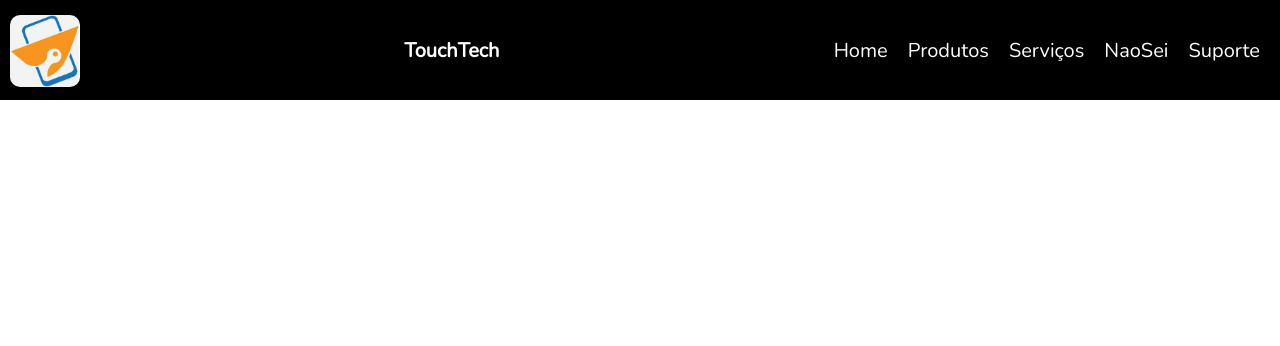
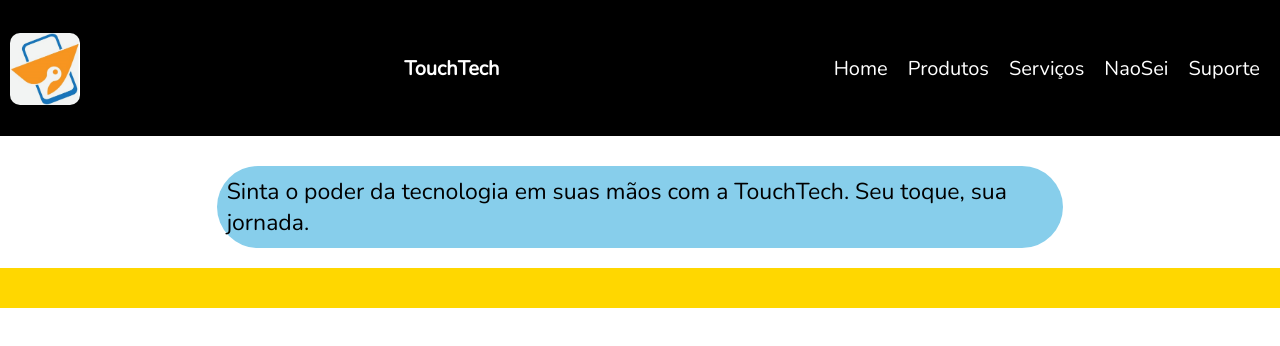
Before and after one commit to santos-nikolas/cp4-front-end, a plain HTML site: page index.html in a window 1280 px wide. Drawn offline with nearby package versions, Linux system fonts and the light colour scheme; a web font is replaced by a local one.

Commit message:
começando a trabalhar com grid

```diff
--- a/css/styles.css
+++ b/css/styles.css
@@ -10,15 +10,22 @@ html{
     font-size: 62.5%;
     font-family: 'Nunito', sans-serif;
 }
-.cabecalho{
-    width: 100%;
-    height: 10rem;
+.container{
+    display: grid;
+    grid-template-columns: repeat(12, 1fr);
+    /* grid-auto-rows: 15rem; */
+}
+ .cabecalho{
     background-color: black;
     display: flex;
     justify-content: space-between;
     align-items: center;
     padding: 0 1rem; /* Adapte os valores conforme necessário */
-}
+    grid-column: 1 / 13;
+    /* grid-row: 1 / 2 */
+    height: 17vh;
+    gap: 5rem;
+ }
 .cabecalho .logo{
     width: 7rem;
     height: 7rem;
@@ -47,8 +54,36 @@ html{
 .cabecalho .menu a {
     padding: 0 1rem; /* Adapte os valores conforme necessário */
 }
-
 .cabecalho .logo a img{
     max-width: 100%;
     border-radius: 1rem;
 }
+
+main {
+    grid-column: 1 / 13;
+    display: grid;
+    grid-template-columns: repeat(12, 1fr);
+    grid-template-rows: auto auto auto; /* Três linhas automáticas */
+    gap: 20px; /* Espaço entre as áreas */
+}
+
+.frase-de-efeito {
+    grid-column: 3 / 11;
+    grid-row: 1; /* Ocupa a primeira linha */
+    justify-content: center;
+    background-color: skyblue;
+    align-items: center;
+    border-radius: 5rem;
+    margin-top: 3rem;
+}
+
+.oferta-do-dia {
+    grid-column: 1 / 13;
+    grid-row: 2; /* Ocupa a segunda linha */
+    background-color: gold;
+    padding: 20px; /* Adicione algum espaçamento interno */
+}
+.frase-de-efeito p{
+    margin: 1rem;
+    font-size: 2.3rem;
+}
--- a/index.html
+++ b/index.html
@@ -7,6 +7,7 @@
     <link rel="stylesheet" href="./css/styles.css">
 </head>
 <body>
+    <div class="container">
     <header class="cabecalho">
 
         <div class="logo"><a href="#"><img src="./img/logo-cp4.jpg" alt="logo TouchTech"></a></div>
@@ -26,6 +27,15 @@
         </nav>
 
     </header>
+    <main>
+
+        <div class="frase-de-efeito"><p>Sinta o poder da tecnologia em suas mãos com a TouchTech. Seu toque, sua jornada.</p></div>
+        <div class="oferta-do-dia"></div>
+        <div class="galeria-de-produtos"></div>
+
+    </main>
+    <footer></footer>
+    </div>
     <!-- Frase de efeito: Sinta o poder da tecnologia em suas mãos com a TouchTech. Seu toque, sua jornada. -->
 </body>
 </html>
```
